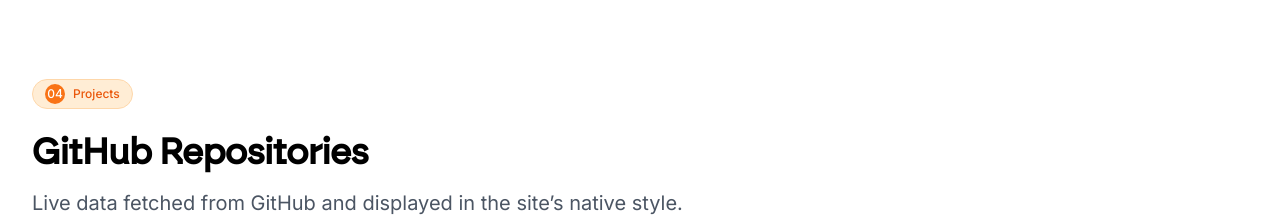
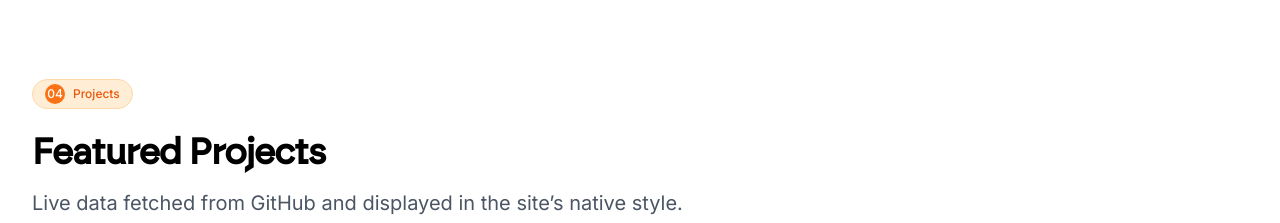
Before and after one commit to ikhlasx/portfolio_1, a React (Vite) app in the folder frontend/: page /lovable in a window 1280 px wide. Shown: the part 2520-2743 px from the top of the page. Built offline with nearby package versions, Linux system fonts and the light colour scheme; no server answers; a web font is replaced by a local one.

Commit message:
auto-commit for 9869b2c1-5ab8-4d21-9eac-6a4429c2703c

```diff
--- a/frontend/src/pages/Portfolio.tsx
+++ b/frontend/src/pages/Portfolio.tsx
@@ -354,7 +354,7 @@ const Portfolio = () => {
               <span>Projects</span>
             </div>
             <h2 className="section-title text-3xl sm:text-4xl leading-tight mb-4 opacity-0 animate-on-scroll">
-              GitHub Repositories
+              Featured Projects
             </h2>
             <p className="section-subtitle max-w-2xl mb-8 opacity-0 animate-on-scroll">
               Live data fetched from GitHub and displayed in the site’s native style.
```
